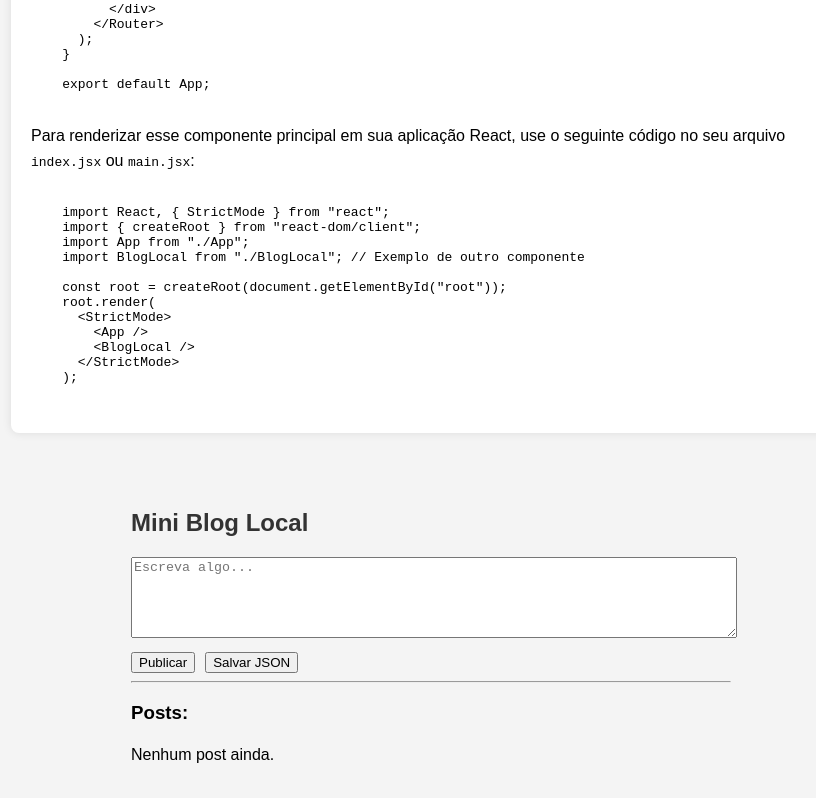
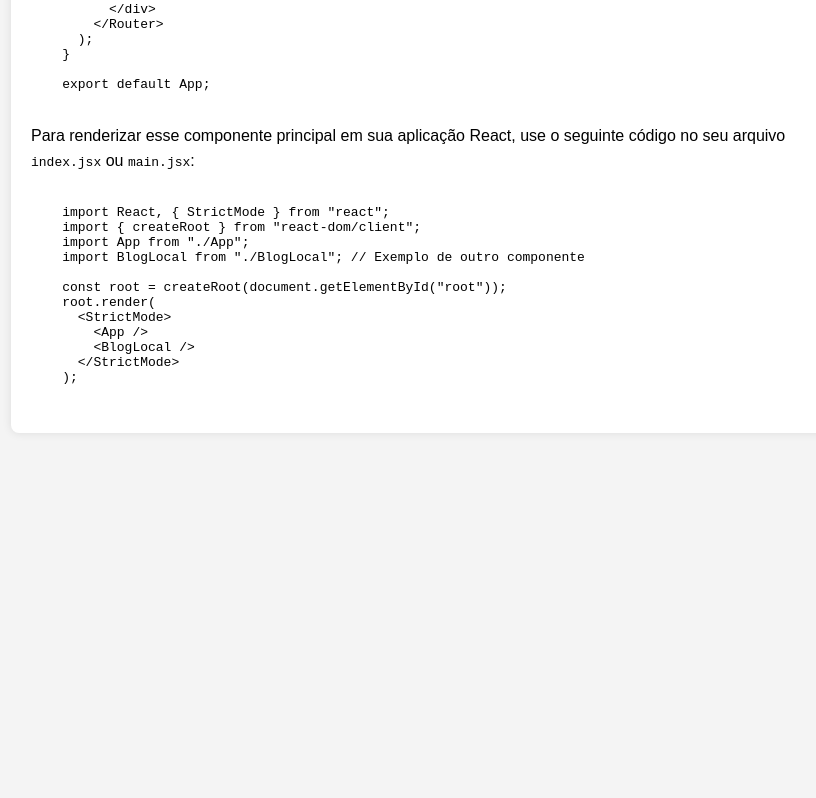
Before and after one commit to LuigiBSI2024/Seminario_1-Web_1, a React (Vite) app in the folder Listen/: page / in a window 1280 px wide. Shown: the part 3198-3996 px from the top of the page, without its empty margins (209-1025 px from the left). After the commit the page ends 3671 px from the top, so only its background shows below. Built offline with nearby package versions, Linux system fonts and the light colour scheme.

Commit message:
Possível correção final

```diff
--- a/Listen/src/index.jsx
+++ b/Listen/src/index.jsx
@@ -9,11 +9,15 @@ import "../css/styles.css";
 import { BlogLocal } from "./app";
 
 const root = createRoot(document.getElementById("root"));
+
+/* Infelizmente, teria que ter um banco de dados ou algo que armazene os assuntos, caso contrário não há motivo para colocar o "<BlogLocal></BlogLocal>"
+entre os StrictMode. */
+
 root.render(
   <StrictMode>
-    <BlogLocal/>
   </StrictMode>
 );
+
 
 
 /* Acima deste comentário será usado recursos Reactjs
```
